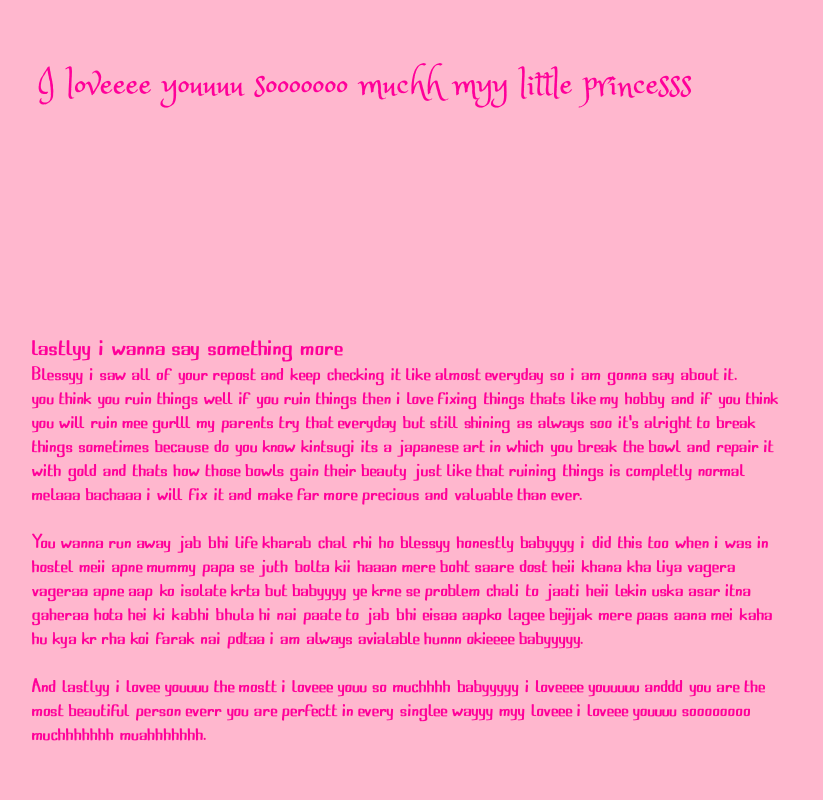
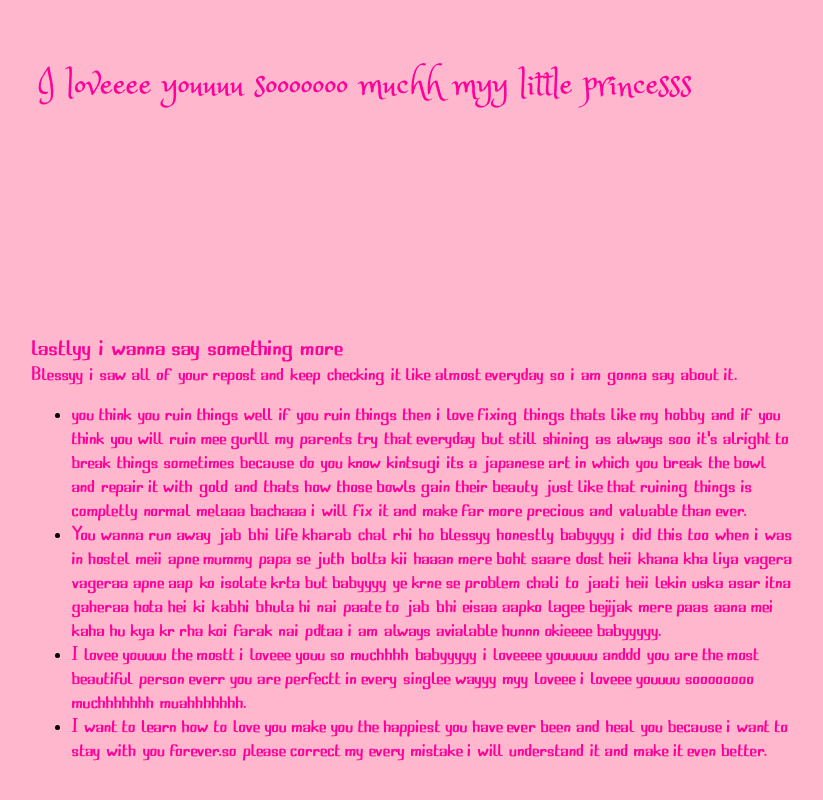
Before and after one commit to Nothinghh/Project, a plain HTML site: page index.html in a window 1280 px wide. Shown: the part 1913-2713 px from the top of the page, without its empty margins (228-1051 px from the left). Drawn offline with Linux system fonts and the light colour scheme.

Commit message:
added somthings

```diff
--- a/index.html
+++ b/index.html
@@ -99,10 +99,21 @@
             <div class="card">
                 <div class="card-content">
                     <p style="font-size: 25px">lastlyy i wanna say something more</p>
-                    <p>Blessyy i saw all of your repost and keep checking it like almost everyday so i am gonna say about it. <br> you think you ruin things well if you ruin things then i love fixing things thats like my hobby and if you think you will ruin mee gurlll my parents try that everyday but still shining as always soo it's alright to break things sometimes because do you know kintsugi its a japanese art in which you break the bowl and repair it with gold and thats how those bowls gain their beauty just like that ruining things is completly normal melaaa bachaaa i will fix it and make far more precious and valuable than ever.<br><br>
-                        You wanna run away jab bhi life kharab chal rhi ho blessyy honestly babyyyy i did this too when i was in hostel meii apne mummy papa se juth bolta kii haaan mere boht saare dost heii khana kha liya vagera vageraa apne aap ko isolate krta but babyyyy ye krne se problem chali to jaati heii lekin uska asar itna gaheraa hota hei ki kabhi bhula hi nai paate to jab bhi eisaa aapko lagee bejijak mere paas aana mei kaha hu kya kr rha koi farak nai pdtaa i am always avialable hunnn okieeee babyyyyy.<br><br>
-                        And lastlyy i lovee youuuu the mostt i loveee youu so muchhhh babyyyyy i loveeee youuuuu anddd you are the most beautiful person everr you are perfectt in every singlee wayyy myy loveee i loveee youuuu soooooooo muchhhhhhh muahhhhhhh.
-                    </p>
+                    <p>Blessyy i saw all of your repost and keep checking it like almost everyday so i am gonna say about it. <br>
+                    <ul>
+                        <li>
+                            <p>you think you ruin things well if you ruin things then i love fixing things thats like my hobby and if you think you will ruin mee gurlll my parents try that everyday but still shining as always soo it's alright to break things sometimes because do you know kintsugi its a japanese art in which you break the bowl and repair it with gold and thats how those bowls gain their beauty just like that ruining things is completly normal melaaa bachaaa i will fix it and make far more precious and valuable than ever.</p>
+                        </li>
+                        <li>
+                            <p>You wanna run away jab bhi life kharab chal rhi ho blessyy honestly babyyyy i did this too when i was in hostel meii apne mummy papa se juth bolta kii haaan mere boht saare dost heii khana kha liya vagera vageraa apne aap ko isolate krta but babyyyy ye krne se problem chali to jaati heii lekin uska asar itna gaheraa hota hei ki kabhi bhula hi nai paate to jab bhi eisaa aapko lagee bejijak mere paas aana mei kaha hu kya kr rha koi farak nai pdtaa i am always avialable hunnn okieeee babyyyyy.</p>
+                        </li>
+                        <li>
+                            <p>I lovee youuuu the mostt i loveee youu so muchhhh babyyyyy i loveeee youuuuu anddd you are the most beautiful person everr you are perfectt in every singlee wayyy myy loveee i loveee youuuu soooooooo muchhhhhhh muahhhhhhh.</p>
+                        </li>
+                        <li>
+                            <p>I want to learn how to love you make you the happiest you have ever been and heal you because i want to stay with you forever.so please correct my every mistake i will understand it and make it even better.</p>
+                        </li>
+                    </ul>
                 </div>
             </div>
         </div>
```
